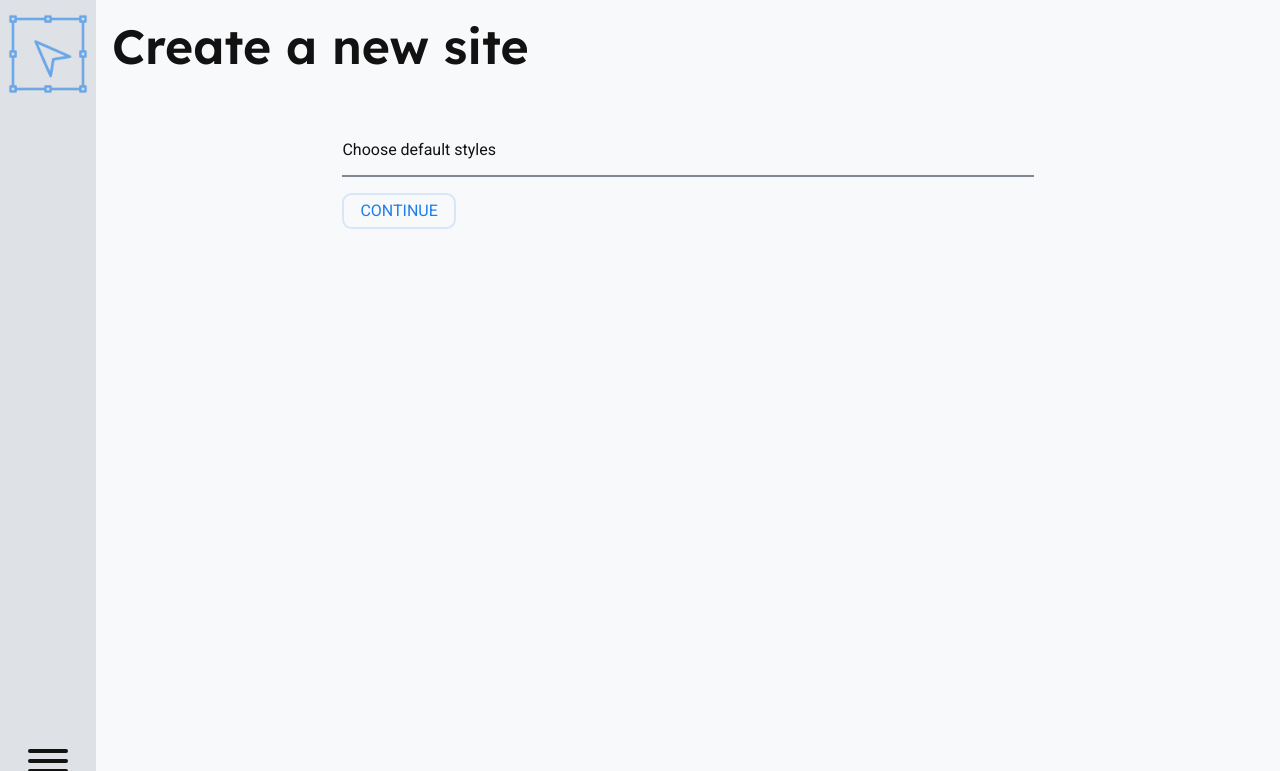
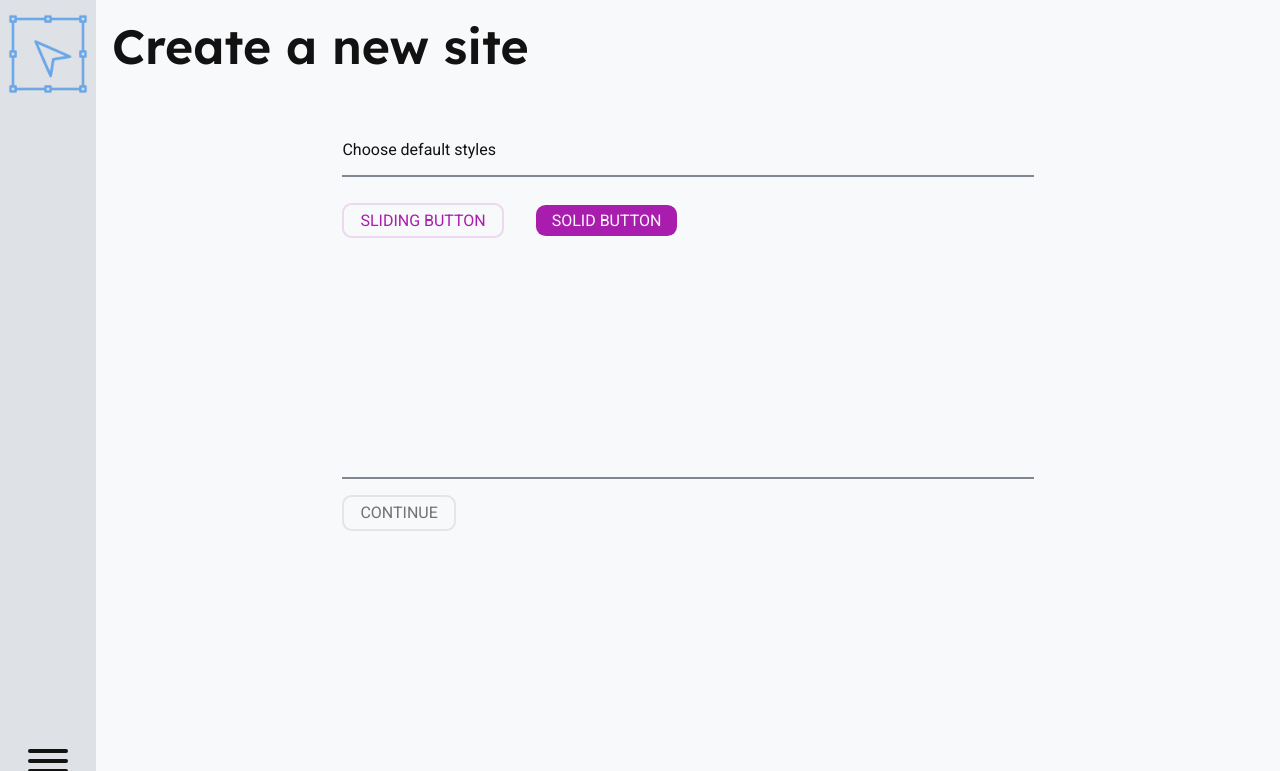
Before and after one commit to tomgxz/Kraken, a Flask app: page /home/new/3 in a window 1280 px wide. Shown: the top 771 px of the page. Run offline with Flask 2, Linux system fonts and the light colour scheme; a user stored in the database is signed in; some libraries are stand-ins or nearby versions.

Commit message:
Create site forms completed
Need to add code to generate the site in the database and filestructute. Need to add the user file structure generation.

```diff
--- a/dbCommands.txt
+++ b/dbCommands.txt
@@ -16,6 +16,7 @@ CREATE TABLE site (
   private BOOLEAN NOT NULL,
   deleted BOOLEAN NOT NULL,
   user_id TEXT,
+  sitePath TEXT,
   CONSTRAINT fk_user_id,
     FOREIGN KEY (user_id) REFERENCES user(user_id)
 )
--- a/static/css/main.css
+++ b/static/css/main.css
@@ -802,26 +802,32 @@ abbr {
 
 .btn.slide.light {
     border-color: rgba(var(--colors-light-rgb), .15);
+    color:var(--colors-light)
 }
 
 .btn.slide.dark {
     border-color: rgba(var(--colors-dark-rgb), .15);
+    color:var(--colors-dark)
 }
 
 .btn.slide.primary {
     border-color: rgba(var(--colors-primary-rgb), .15);
+    color:var(--colors-primary)
 }
 
 .btn.slide.secondary {
     border-color: rgba(var(--colors-secondary-rgb), .15);
+    color:var(--colors-secondary)
 }
 
 .btn.slide.accent {
     border-color: rgba(var(--colors-accent-rgb), .15);
+    color:var(--colors-accent)
 }
 
 .btn.slide.danger {
     border-color: rgba(var(--colors-danger-rgb), .15);
+    color:var(--colors-danger)
 }
 
 .btn.slide.light:hover:not([disabled]) {
--- a/static/css/site-create.css
+++ b/static/css/site-create.css
@@ -284,3 +284,18 @@
 .new-site-form.three .text-option:not(:last-of-type) {
     margin-bottom:16px;
 }
+
+.new-site-form.four .button-option {
+    display: flex;
+    align-items: center;
+    justify-content: space-between;
+    width: 335px;
+    transition: opacity 200ms ease-in-out, visibility 200ms ease-in-out;
+}
+
+.new-site-form.four .button-option-container {
+    height:55px;
+    margin-bottom: var(--margin-s);
+    display: flex;
+    align-items: center;
+}
--- a/static/js/main.js
+++ b/static/js/main.js
@@ -42,6 +42,12 @@ function jsE(el) {
     }
 }
 
+function removeClass(e,a) { e.classList.remove(a) }
+function removeClasses(e,a) { a.forEach((x)=>{ e.classList.remove(x) }) }
+
+function addClass(e,a) { e.classList.add(a) }
+function addClasses(e,a) { a.forEach((x)=>{ e.classList.add(x) }) }
+
 $(document).ready(function () {
     document.body.classList.remove("visibly-hidden");jsE(document.body); // reveal the page when it has been loaded
 
--- /dev/null
+++ b/static/js/site-create-options-3.js
@@ -0,0 +1,98 @@
+function revealOption(e) { e.style.opacity=1;e.style.visibility="visible" }
+function hideFromLeft() { fromLeftOptions.style.opacity=0;fromLeftOptions.style.visibility="hidden" }
+
+function makeSlide() { document.querySelectorAll(buttonsPrefix+":not(.slide-or-static) .btn").forEach((e)=>{ e.classList.add("slide") }) }
+function makeStatic() { document.querySelectorAll(buttonsPrefix+":not(.slide-or-static) .btn").forEach((e)=>{ e.classList.remove("slide") }) }
+
+function makeSquare() { document.querySelectorAll(buttonsPrefix+":not(.corner-options) .btn").forEach((e)=>{ removeClasses(e,["rounded","pill"]);addClass(e,"square") }) }
+function makeRounded() { document.querySelectorAll(buttonsPrefix+":not(.corner-options) .btn").forEach((e)=>{ removeClasses(e,["square","pill"]);addClass(e,"rounded") }) }
+function makePill() { document.querySelectorAll(buttonsPrefix+":not(.corner-options) .btn").forEach((e)=>{ removeClasses(e,["rounded","square"]);addClass(e,"pill") }) }
+
+function makeThin() { document.querySelectorAll(buttonsPrefix+".left-or-right .btn").forEach((e)=>{ e.classList.add("thin") }) }
+function makeThick() { document.querySelectorAll(buttonsPrefix+".left-or-right .btn").forEach((e)=>{ e.classList.remove("thin") }) }
+
+function enableSubmit() { document.querySelector(".new-site-form.four .field-submit").removeAttribute("disabled") }
+function disableSubmit() { document.querySelector(".new-site-form.four .field-submit").setAttribute("disabled","") }
+
+function updateStored() {
+    var out="sliding:"+slidingPreference+",cornerType:"+squaredPreference+",thin:"+thinPreference+",fromLeft:"+fromLeftPreference
+    stored.value=out
+}
+
+var slidingPreference = null;
+var squaredPreference = null
+var thinPreference = null;
+var fromLeftPreference = null;
+var canOpenFromLeft = false;
+var hasOpenFromLeft = false;
+
+var slidingOptions = document.querySelector(".new-site-form.four .button-option.slide-or-static")
+var squaredOptions = document.querySelector(".new-site-form.four .button-option.corner-options")
+var thinOptions = document.querySelector(".new-site-form.four .button-option.thin-or-large")
+var fromLeftOptions = document.querySelector(".new-site-form.four .button-option.left-or-right")
+var buttonsPrefix = ".new-site-form.four .button-option"
+var stored=document.getElementById("style-option-output")
+
+slidingOptions.querySelector(".option-true").addEventListener("click",(e)=>{
+    slidingPreference=true;
+    revealOption(squaredOptions);
+    makeSlide();
+    canOpenFromLeft=true;
+    if(hasOpenFromLeft){revealOption(fromLeftOptions)}
+    if(thinPreference!=null){revealOption(fromLeftOptions)}
+    if(fromLeftPreference==null){disableSubmit()}
+    updateStored();
+})
+slidingOptions.querySelector(".option-false").addEventListener("click",(e)=>{
+    slidingPreference=false;
+    revealOption(squaredOptions);
+    makeStatic();
+    canOpenFromLeft=false;
+    hideFromLeft();
+    updateStored();
+})
+
+squaredOptions.querySelector(".square").addEventListener("click",(e)=>{
+    squaredPreference="square";
+    revealOption(thinOptions);
+    makeSquare();
+    updateStored();
+})
+squaredOptions.querySelector(".rounded").addEventListener("click",(e)=>{
+    squaredPreference="rounded";
+    revealOption(thinOptions);
+    makeRounded();
+    updateStored();
+})
+squaredOptions.querySelector(".pill").addEventListener("click",(e)=>{
+    squaredPreference="pill";
+    revealOption(thinOptions);
+    makePill();
+    updateStored();
+})
+
+thinOptions.querySelector(".option-true").addEventListener("click",(e)=>{
+    thinPreference=true;
+    if(canOpenFromLeft){revealOption(fromLeftOptions);hasOpenFromLeft=true};
+    makeThin();
+    if(!(slidingPreference)){enableSubmit()}
+    updateStored();
+})
+thinOptions.querySelector(".option-false").addEventListener("click",(e)=>{
+    thinPreference=false;
+    if(canOpenFromLeft){revealOption(fromLeftOptions);hasOpenFromLeft=true};
+    makeThick();
+    if(!(slidingPreference)){enableSubmit()}
+    updateStored();
+})
+
+fromLeftOptions.querySelector(".option-true").addEventListener("click",(e)=>{
+    fromLeftPreference=true;
+    enableSubmit();
+    updateStored();
+})
+fromLeftOptions.querySelector(".option-false").addEventListener("click",(e)=>{
+    fromLeftPreference=false;
+    enableSubmit();
+    updateStored();
+})
--- a/templates/site-create-options-2.html
+++ b/templates/site-create-options-2.html
@@ -47,7 +47,7 @@
                 <div class="text-option-header text header dark one" style="font-family:'{{headerFont}}'">{{headerFont}}</div>
                 <div class="text-option-paragraph text two" style="font-family:'{{paraFont}}'">Paragraph text - {{paraFont}}</div>
 
-                <input class="visibly-hidden text-option-list" value="{{headerFont}},{{paraFont}}" name="new_site_font_face_list_inactive">
+                <input class="visibly-hidden text-option-list" value="{{headerFont}},{{paraFont}}" name="new_site_font_face_list_{%if counter==1%}active{%else%}inactive{%endif%}">
             </div>
 
             {%endfor%}
--- a/templates/site-create-options-3.html
+++ b/templates/site-create-options-3.html
@@ -10,19 +10,73 @@
 
     <form class="new-site-form four" method="post">
 
-        <div class="style-options">
+        <div class="button-options">
+            <div class="button-option-container">
+                <div class="button-option slide-or-static">
+                <div class="btn secondary thin rounded slide option-true">
+                    <span class="btn-content text uppercase">Sliding Button</span>
+                </div>
 
+                <div class="btn secondary thin rounded option-false">
+                    <span class="btn-content text uppercase">Solid Button</span>
+                </div>
+            </div>
+            </div>
+
+            <div class="button-option-container">
+                <div class="button-option corner-options" style="opacity:0;visibility:hidden;">
+                    <div class="btn secondary thin square slide option-true">
+                        <span class="btn-content text uppercase">Squared</span>
+                    </div>
+
+                    <div class="btn secondary thin rounded option-false">
+                        <span class="btn-content text uppercase">Rounded</span>
+                    </div>
+
+                    <div class="btn secondary thin pill option-false">
+                        <span class="btn-content text uppercase">Pill</span>
+                    </div>
+                </div>
+            </div>
+
+            <div class="button-option-container">
+                <div class="button-option thin-or-large" style="opacity:0;visibility:hidden;">
+                <div class="btn secondary thin rounded slide option-true">
+                    <span class="btn-content text uppercase">Thin</span>
+                </div>
+
+                <div class="btn secondary rounded slide option-false">
+                    <span class="btn-content text uppercase">Large</span>
+                </div>
+            </div>
+            </div>
+
+            <div class="button-option-container">
+                <div class="button-option left-or-right" style="opacity:0;visibility:hidden;">
+                <div class="btn secondary thin rounded slide from-left option-true">
+                    <span class="btn-content text uppercase">From Left</span>
+                </div>
+
+                <div class="btn secondary thin rounded slide from-right option-false">
+                    <span class="btn-content text uppercase">From Right</span>
+                </div>
+            </div>
+            </div>
         </div>
 
+        <div class="horizontal-separator two m-s-v"></div>
+
         <div class="submit-container">
-            <button class="field-submit btn primary thin rounded slide" type="submit">
+            <button class="field-submit btn primary thin rounded slide" type="submit" disabled>
                 <span class="btn-content text uppercase primary">Continue</span>
             </button>
         </div>
 
+        <input id="style-option-output" class="visibly-hidden" type="text" value="." name="new_site_style_options_list">
+
     </form>
 
     <script src="{{url_for('static', filename='js/colorConversion.js')}}"></script>
-    <script src="{{url_for('static', filename='js/site-create-options-2.js')}}"></script>
+    <script src="{{url_for('static', filename='js/site-create-options-3.js')}}"></script>
 
 {% endblock %}
```
Also changed, not shown: __init__.py (+26 -3 lines), templates/site-edit-home.html (added, +70 -0 lines).
